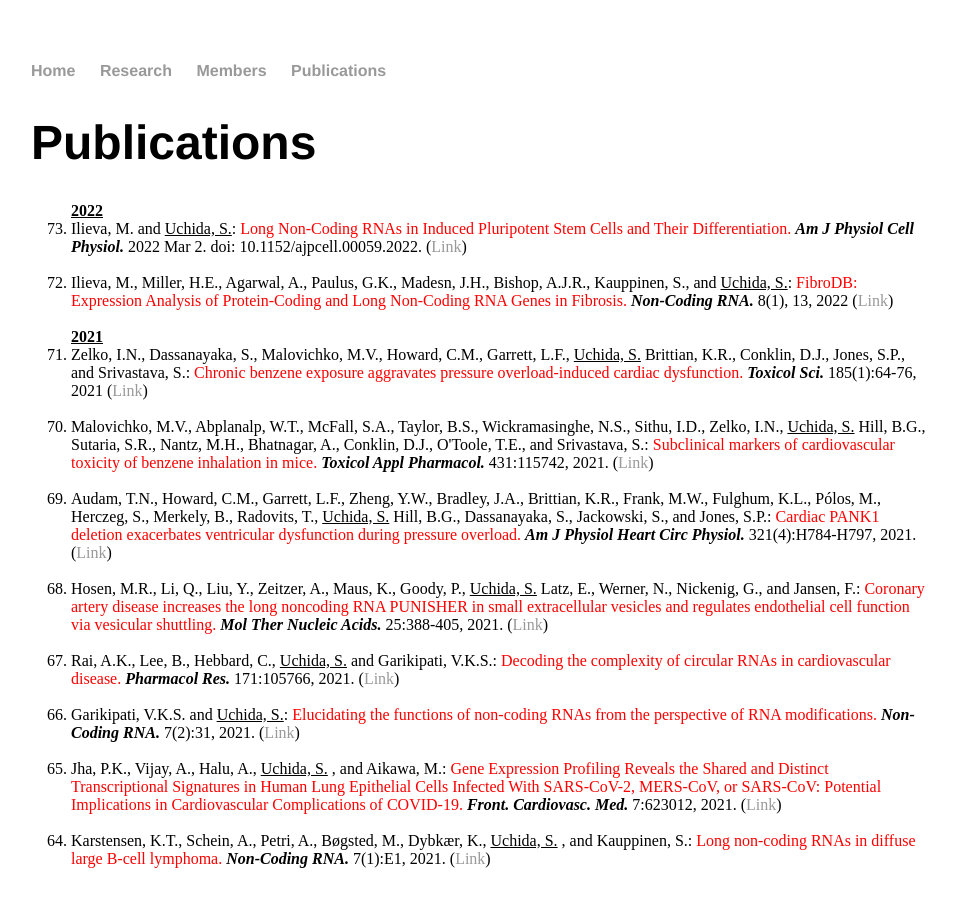
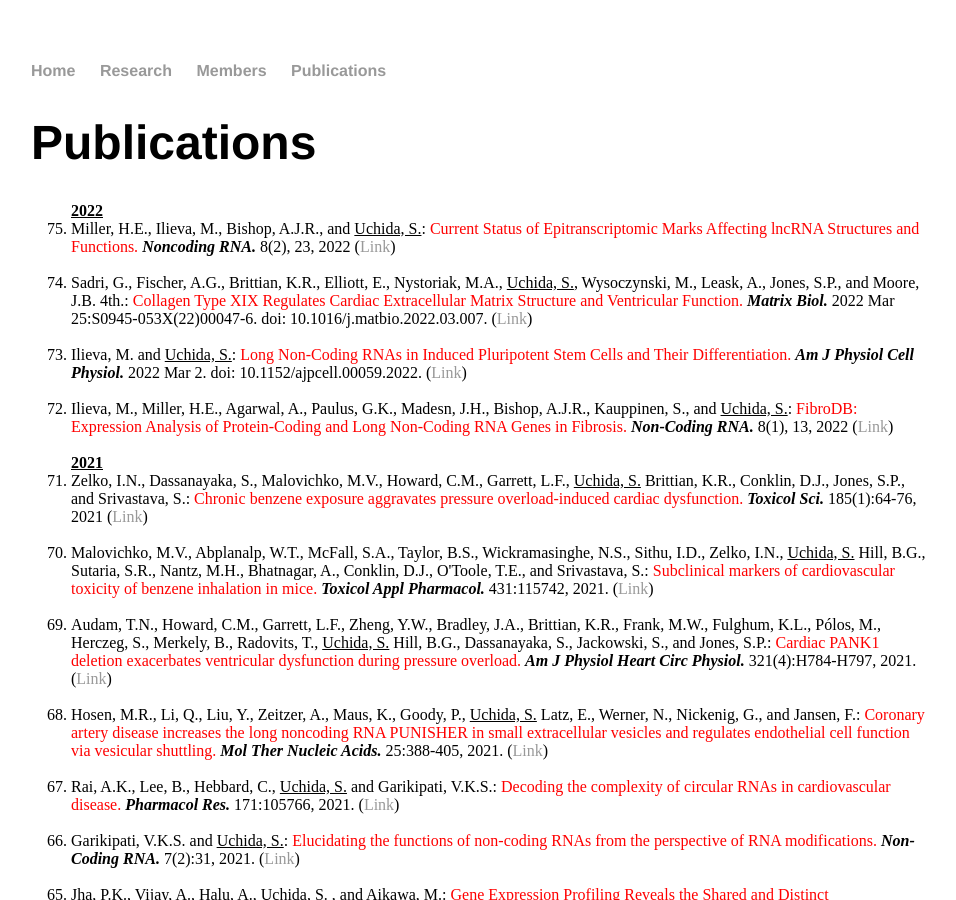
Before and after one commit to heartlncrna/heartlncrna.github.io, a Jekyll site: the page publications/pub_list.html, which Jekyll copies as it is, in a window 1280 px wide and 900 px high. Shown: the whole window, without its empty margins (161-1117 px from the left). Built offline with Jekyll 4.4.1, drawn with Linux system fonts in a browser that asks for light colours.

Commit message:
Update pub_list.html

```diff
--- a/publications/pub_list.html
+++ b/publications/pub_list.html
@@ -28,6 +28,12 @@
 			<ol reversed="reversed">
 
 				<strong><u> 2022 </u></strong>
+
+				<li> Miller, H.E., Ilieva, M., Bishop, A.J.R., and <u>Uchida, S.</u>: <font color="red">Current Status of Epitranscriptomic Marks Affecting lncRNA Structures and Functions.</font> <b><i>Noncoding RNA. </i></b> 8(2), 23, 2022 (<a href="https://www.mdpi.com/2311-553X/8/2/23/htm">Link</span></a>)</li>
+			<br>
+
+<li> Sadri, G., Fischer, A.G., Brittian, K.R., Elliott, E., Nystoriak, M.A., <u>Uchida, S.</u>, Wysoczynski, M., Leask, A., Jones, S.P., and Moore, J.B. 4th.: <font color="red">Collagen Type XIX Regulates Cardiac Extracellular Matrix Structure and Ventricular Function.</font> <b><i>Matrix Biol. </i></b> 2022 Mar 25:S0945-053X(22)00047-6. doi: 10.1016/j.matbio.2022.03.007. (<a href="https://www.sciencedirect.com/science/article/pii/S0945053X22000476">Link</span></a>)</li>
+			<br>
 
 				<li> Ilieva, M. and <u>Uchida, S.</u>: <font color="red">Long Non-Coding RNAs in Induced Pluripotent Stem Cells and Their Differentiation.</font> <b><i>Am J Physiol Cell Physiol. </i></b> 2022 Mar 2.  doi: 10.1152/ajpcell.00059.2022. (<a href="https://journals.physiology.org/doi/abs/10.1152/ajpcell.00059.2022">Link</span></a>)</li>
 			<br>
```
